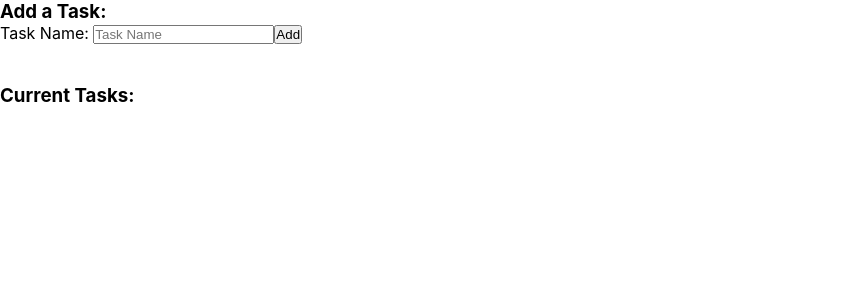
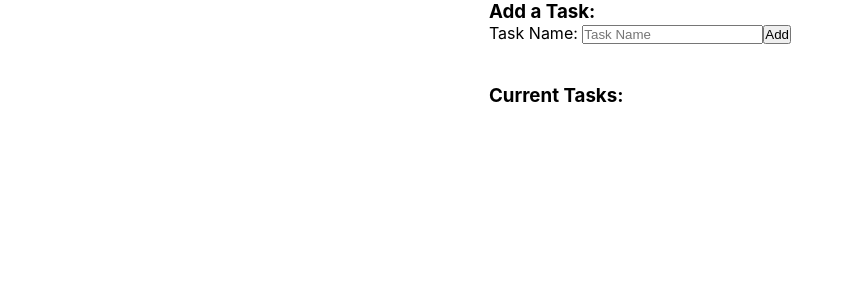
Before and after one commit to Luzefiru/Resumize, a React (Create React App) app: page / in a window 1280 px wide. Shown: the top 300 px of the page, without its empty margins (0-854 px from the left). Built offline with nearby package versions, Linux system fonts and the light colour scheme.

Commit message:
style: align contents to center

```diff
--- a/src/App.js
+++ b/src/App.js
@@ -21,7 +21,7 @@ class App extends React.Component {
 
   render() {
     return (
-      <div>
+      <div className="App">
         <h3>Add a Task:</h3>
         <form action="#">
           <label htmlFor="taskField">Task Name: </label>
@@ -32,7 +32,6 @@ class App extends React.Component {
         </form>
         <br />
         <br />
-        <h3>Current Tasks:</h3>
         <Overview tasks={this.state.tasks} />
       </div>
     );
--- a/src/components/Overview.js
+++ b/src/components/Overview.js
@@ -1,11 +1,17 @@
 import React from 'react';
+import './Overview.css';
 
 class Overview extends React.Component {
   render() {
     const listItemsJSX = this.props.tasks.map((task) => (
       <li key={task.name}>{task.name}</li>
     ));
-    return <ul>{listItemsJSX}</ul>;
+    return (
+      <div>
+        <h3>Current Tasks:</h3>
+        <ul>{listItemsJSX}</ul>
+      </div>
+    );
   }
 }
 
--- a/src/index.css
+++ b/src/index.css
@@ -12,6 +12,9 @@ body {
     sans-serif;
   -webkit-font-smoothing: antialiased;
   -moz-osx-font-smoothing: grayscale;
+  display: flex;
+  justify-content: center;
+  align-items: center;
 }
 
 code {
```
Also changed, not shown: src/components/Overview.css (added).
